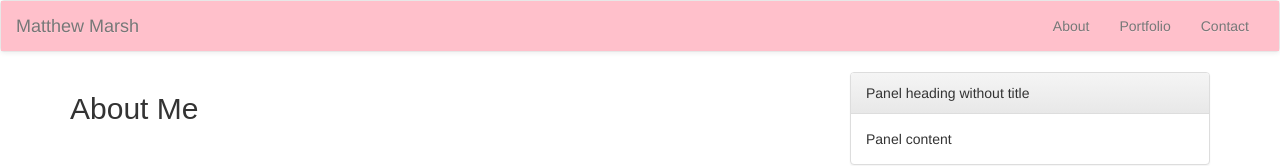
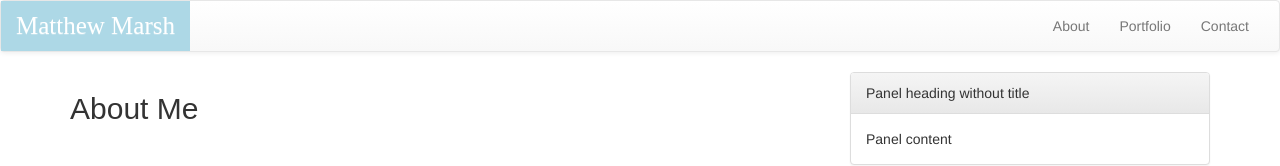
Before and after one commit to matthewmarshdev/Bootstrap-Portfolio, a plain HTML site: page index.html in a window 1280 px wide. Shown: the top 166 px of the page. Drawn offline with nearby package versions, Linux system fonts and the light colour scheme.

Commit message:
monday night commit

```diff
--- a/index.html
+++ b/index.html
@@ -32,9 +32,15 @@
         font-size: 30px;
     }
 
-    #navcolor{
-      background-color: pink;
+    #navhelper{
+      background-color: lightblue;
+      font-family: serif;
+      color: white;
       opacity: 15;
+      font-size: 25px;
+      border-bottom: 2px;
+      border-color: darkgrey;
+
     }
 
     #pancolor{
@@ -47,7 +53,7 @@
 
 <body>
     <nav class="navbar navbar-default">
-        <div class="container-fluid" id="navcolor">
+        <div class="container-fluid">
             <!-- Brand and toggle get grouped for better mobile display -->
             <div class="navbar-header">
                 <button type="button" class="navbar-toggle collapsed" data-toggle="collapse" data-target="#bs-example-navbar-collapse-1" aria-expanded="false">
@@ -56,7 +62,7 @@
                     <span class="icon-bar"></span>
                     <span class="icon-bar"></span>
                 </button>
-                <a class="navbar-brand" href="#">Matthew Marsh</a>
+                <a class="navbar-brand" id="navhelper" href="#">Matthew Marsh</a>
             </div>
             <!-- Collect the nav links, forms, and other content for toggling -->
             <div class="collapse navbar-collapse" id="bs-example-navbar-collapse-1">
```
